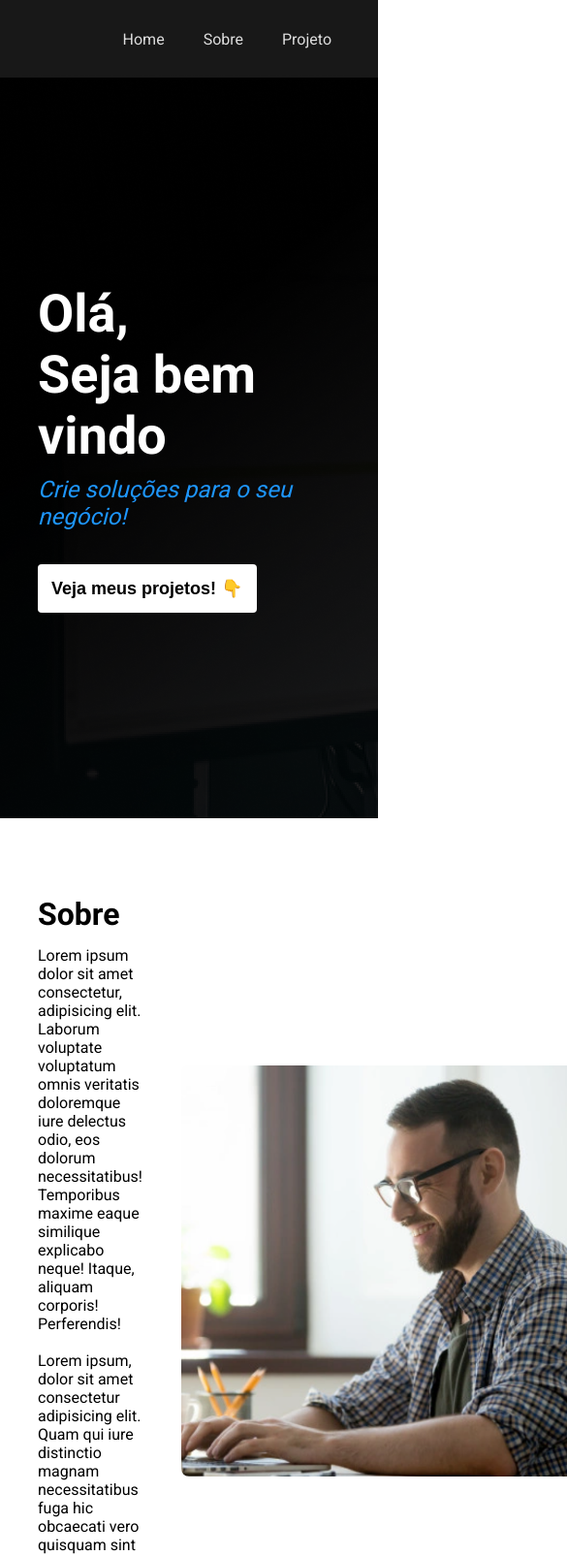
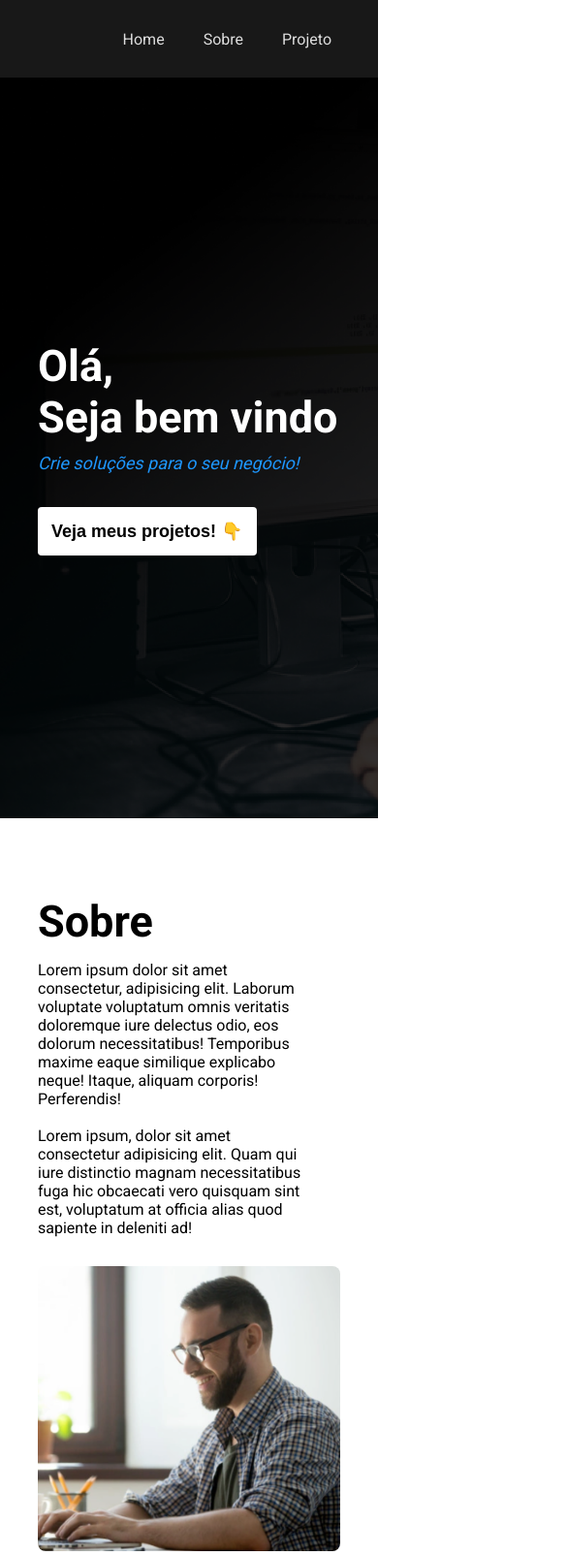
Before and after one commit to juliano340/site-portfolio-1, a plain HTML site: page index.html in a window 390 px wide. Shown: the top 1605 px of the page at 97% size, 585 px wide, since content can reach past the window. Drawn offline with Linux system fonts and the light colour scheme.

Commit message:
Adicionado responsividade

```diff
--- a/portfolio/portfolio/styles.css
+++ /dev/null
@@ -1,78 +0,0 @@
-*{
-  margin:0;
-  padding: 0;
-  outline: 0;
-  box-sizing: border-box;
-}
-
-body{
-  font-family: 'Roboto', sans-serif;
-}
-
-/* INICIO HEADER */
-.nav{
-  background-color: #181818;
-  height: 80px;
-  width: 100%;
-  display: flex;
-  justify-content: flex-end;
-}
-
-.nav-list{
-  display: flex;
-  align-items: center;
-  list-style: none;
-  margin-right: 28px;
-}
-
-.nav-list a{
-  text-decoration: none;
-  color: #DDD;
-  padding: 20px;
-}
-
-.nav-list a:hover{
-  color: #FFFFFF;
-}
-/* FIM HEADER */
-
-
-/* INICIO MAIN */
-.main{
-  width: 100%;
-  background-color: #000;
-  height: calc(100vh - 80px);
-  background-image: url("images/programador.png");
-  display: flex;
-  align-items: center;
-  padding-left: 10%;
-}
-
-.main h1{
-  color: #FFFFFF;
-  font-size: 54px;
-}
-
-.main p {
-  font-size: 24px;
-  font-style: italic;
-  color: #1e96FC;
-  margin-top: 10px;
-  margin-bottom: 35px;
-}
-
-.call-to-action{
-  cursor: pointer;
-  background-color: #FFFFFF;
-  border:0;
-  padding: 14px;
-  border-radius: 4px;
-  font-size: 18px;
-  font-weight: bold;
-}
-
-.main a{
-  text-decoration: none;
-  color: #181818;
-}
-/* FIM MAIN */
--- a/style.css
+++ b/style.css
@@ -191,3 +191,48 @@ footer a {
 footer p {
     margin-left: 12px;
 }
+
+
+@media(max-width: 1050px) {
+
+    .main h1 {
+        font-size: 45px;
+    }
+
+    .main p {
+        font-size: 18px;
+    }
+
+    .main{
+        background-size: cover;
+    }
+
+
+    .about {
+        flex-direction: column;
+        padding-top: 80px;
+        padding-left: 0;
+        padding-right: 0;
+        padding-bottom: 0;
+    }
+
+    .about div {
+        max-width: 80%;
+    }
+
+    .about div h2 {
+
+        font-size: 45px;
+    }
+
+    .about img {
+        width: 80%;
+        margin-top: 30px;
+    }
+
+
+.projects img{
+    width: 27.5%;
+}
+
+}
```
Also changed, not shown: portfolio/portfolio/index.html (deleted, +0 -48 lines).
